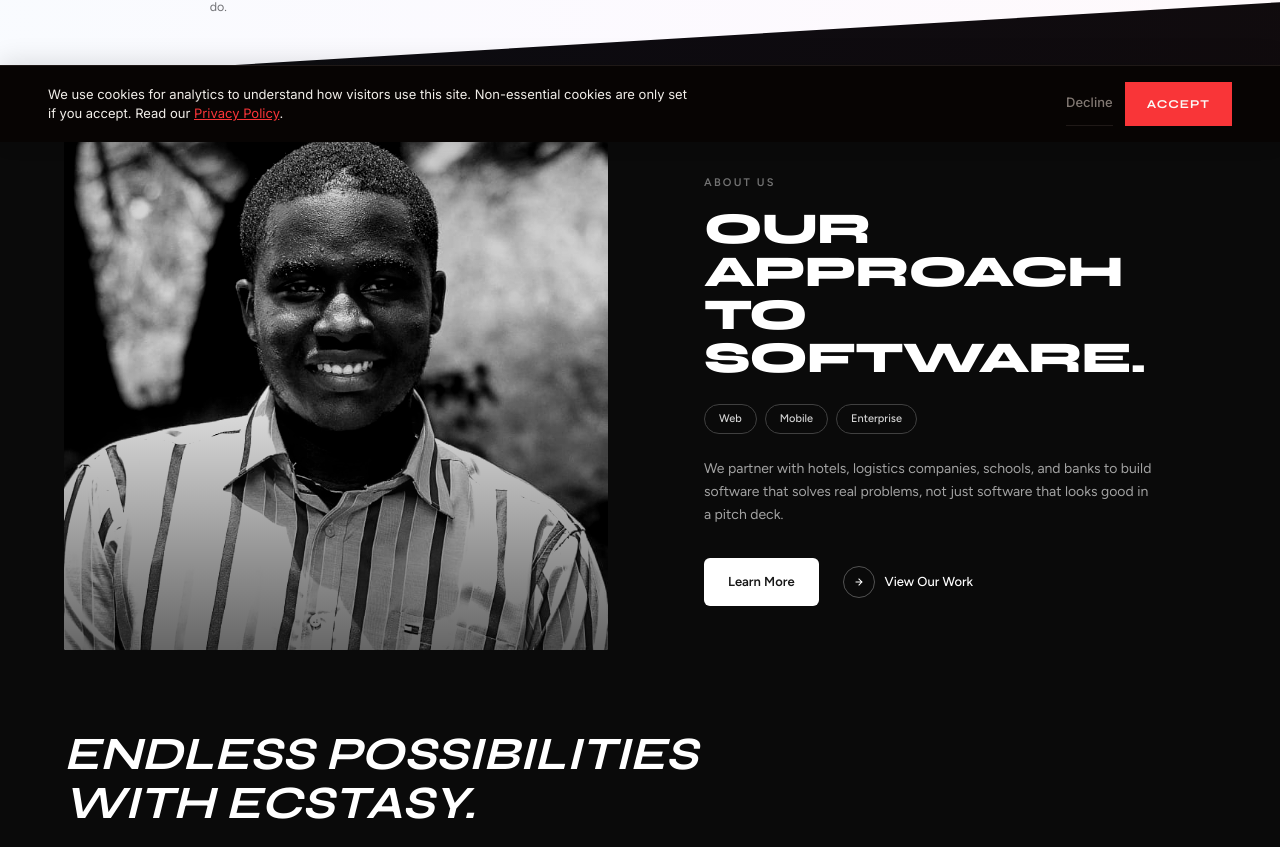
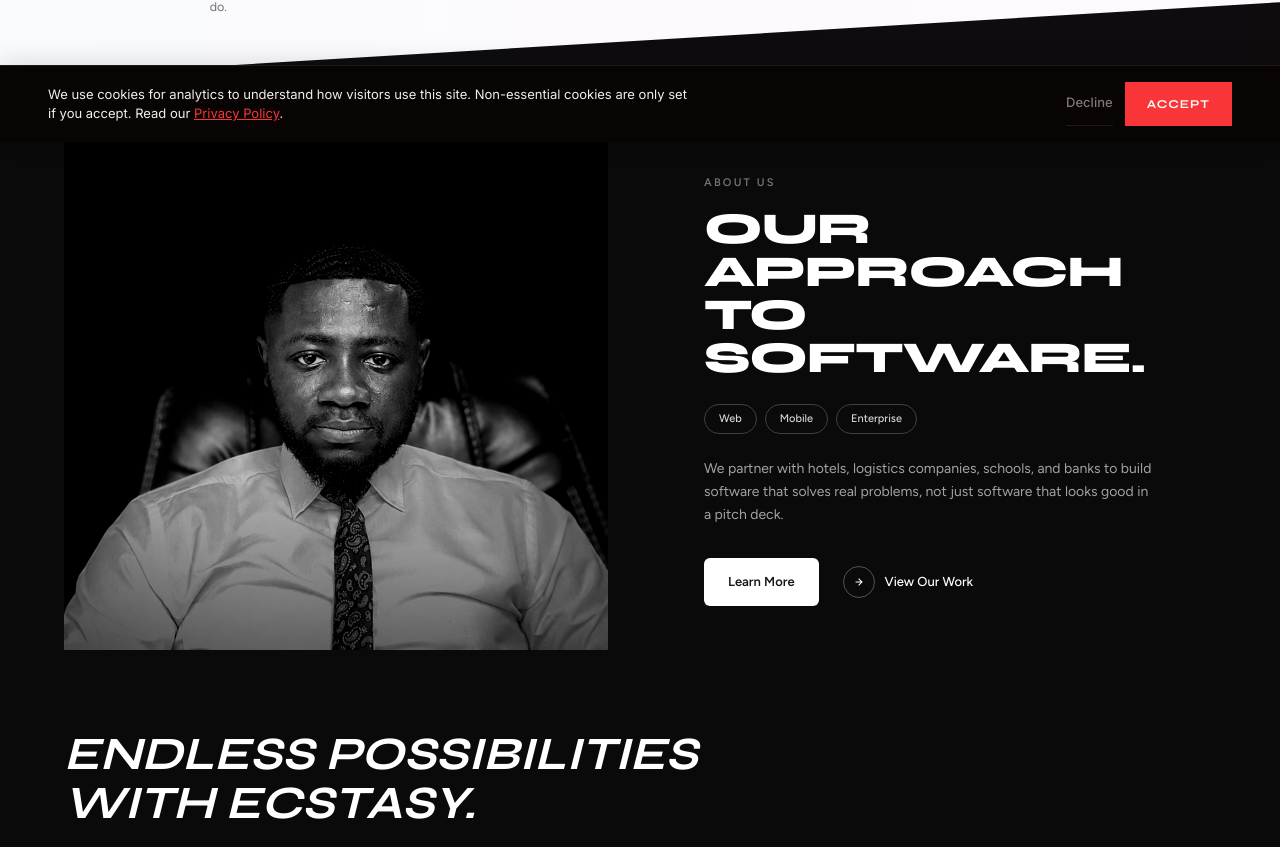
Before and after one commit to PlnDominic/Ecstasy-Technologies, a Next.js app: page / in a window 1280 px wide. Shown: the part 658-1505 px from the top of the page. Built offline with nearby package versions, Linux system fonts and the light colour scheme; no server answers.

Commit message:
Use Dominic's photo in the About section
Swapped the About section's grayscale portrait (previously
welbeck.jpg) for the Dominic.png you pushed directly to public/,
compressed to JPEG (1.2MB -> 91KB, matching the site's other photo
assets) as public/dominic-about.jpg.

```diff
--- a/src/app/page.tsx
+++ b/src/app/page.tsx
@@ -168,8 +168,8 @@ export default function Home() {
 
             <div className="relative min-h-[380px] lg:min-h-[520px] mx-6 sm:mx-12 lg:mx-0 lg:ml-16 lg:mr-8 overflow-hidden rounded-sm">
               <Image
-                src="/welbeck.jpg"
-                alt="An Ecstasy Technologies engineer"
+                src="/dominic-about.jpg"
+                alt="Dominic Kudom, CEO & Founder of Ecstasy Technologies"
                 fill
                 className="object-cover grayscale contrast-125"
                 sizes="(max-width: 1024px) 100vw, 40vw"
```
Also changed, not shown: public/Dominic.png (deleted), public/dominic-about.jpg (added).
